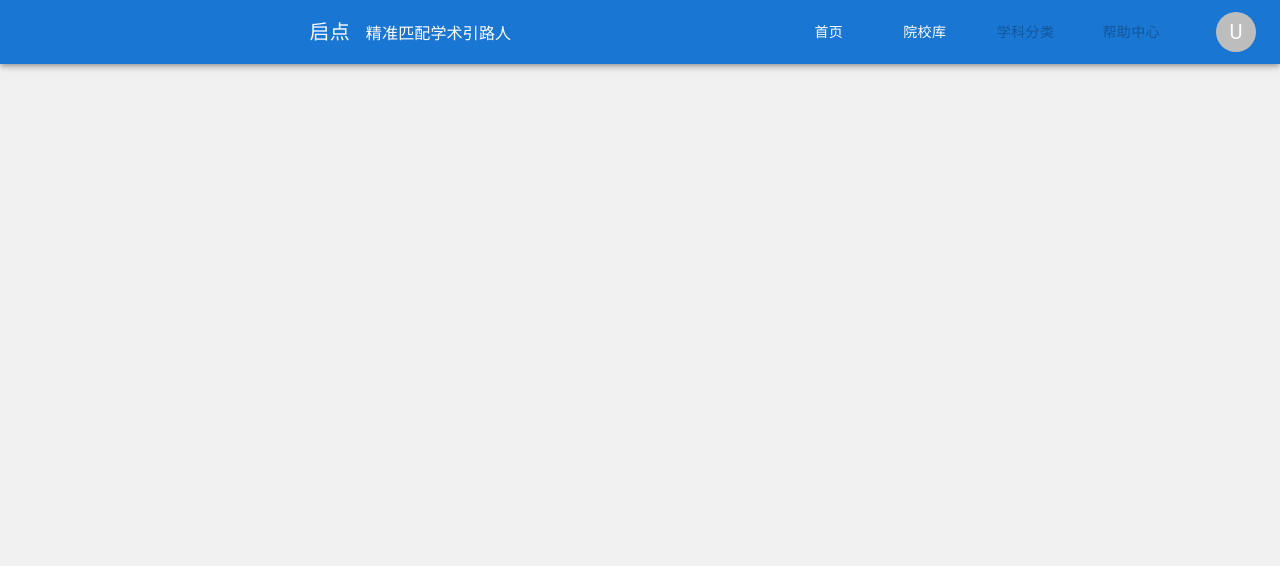
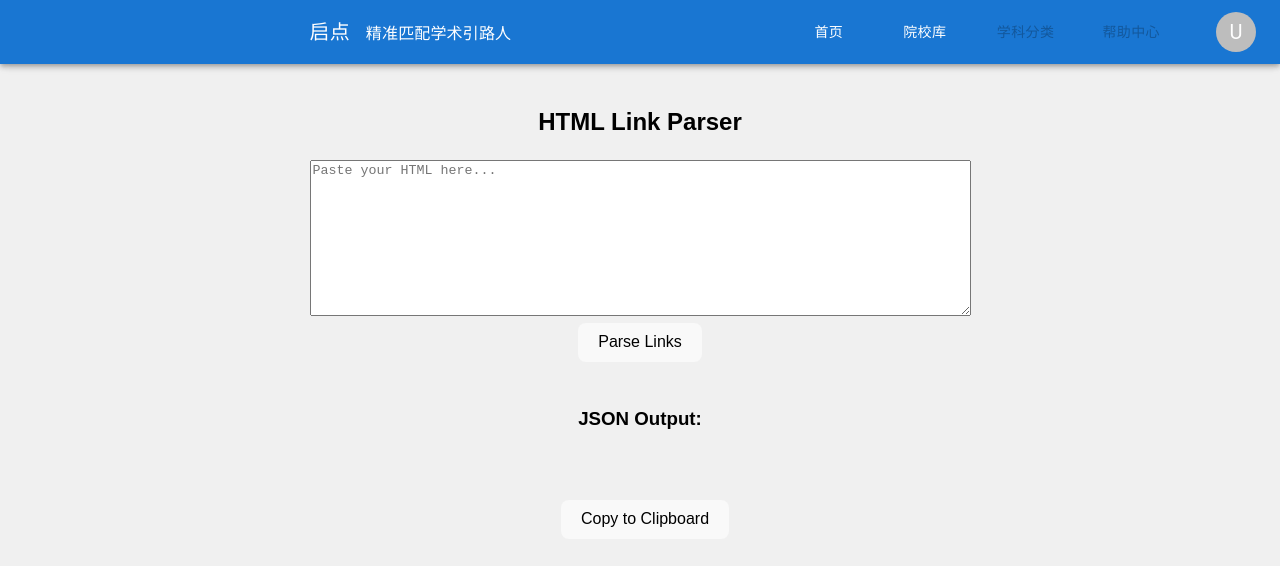
Before and after one commit to k88936/QidianFrontend, a React (Vite) app: page /extract in a window 1280 px wide. Shown: the top 566 px of the page. Built offline with nearby package versions, Linux system fonts and the light colour scheme.

Commit message:
feat(App): 添加 LinkExtractor 组件并更新路由
- 在 App组件中导入 LinkExtractor 组件- 在路由中添加 /extract路径，对应 LinkExtractor组件
- 新增 LinkExtractor组件，用于提取 HTML 中的链接并生成 JSON 输出
- 添加复制到剪贴板功能

```diff
--- a/src/App.jsx
+++ b/src/App.jsx
@@ -24,7 +24,8 @@ import ListItemText from '@mui/material/ListItemText';
 import MenuIcon from '@mui/icons-material/Menu';
 import {useState} from 'react';
 import JsonEditorPage from "./JsonEditor.jsx"; // 添加useState导入
-import Lib from './Lib.jsx'; // 新增导入 Lib 组件
+import Lib from './Lib.jsx';
+import LinkExtractor from "./Extract"; // 新增导入 Lib 组件
 
 function App() {
     // const [anchorEl, setAnchorEl] = useState(null);
@@ -162,7 +163,8 @@ function App() {
                     <Route path="/" element={<Home isMobile={isMobile}/>}/>
                     <Route path="/search" element={<Search isMobile={isMobile}/>}/>
                     <Route path="/edit" element={<JsonEditorPage/>}/>
-                    <Route path="/lib" element={<Lib/>}/> {/* 新增路由 */}
+                    <Route path="/extract" element={<LinkExtractor/>}/>
+                    <Route path="/lib" element={<Lib/>}/>
                 </Routes>
             </Box>
         </Router>
--- /dev/null
+++ b/src/Extract.jsx
@@ -0,0 +1,76 @@
+import React from 'react';
+import './App.css';
+
+class LinkExtractor extends React.Component {
+    constructor(props) {
+        super(props);
+        this.state = {
+            htmlInput: '',
+            jsonOutput: ''
+        };
+    }
+
+    handleInputChange = (e) => {
+        this.setState({htmlInput: e.target.value});
+    };
+
+    parseLinks = () => {
+        const {htmlInput} = this.state;
+        const parser = new DOMParser();
+        const doc = parser.parseFromString(htmlInput, 'text/html');
+        const links = [];
+
+        const anchorTags = doc.querySelectorAll('a');
+        anchorTags.forEach(a => {
+            const name = a.textContent.trim();
+            const url = a.getAttribute('href');
+            if (name && url) {
+                links.push({name, url});
+            }
+        });
+
+        // 新增: 使用简单循环拼接 JSON 字符串
+        let formattedOutput = '';
+        for (let i = 0; i < links.length; i++) {
+            formattedOutput += JSON.stringify(links[i]);
+            formattedOutput += ', ';
+        }
+        this.setState({jsonOutput: formattedOutput});
+    };
+
+    // 新增：复制到剪贴板的方法
+    handleCopyClick = () => {
+        const {jsonOutput} = this.state;
+        navigator.clipboard.writeText(jsonOutput)
+            // .then(() => alert('复制成功！'))
+            .catch(err => console.error('复制失败: ', err));
+    };
+
+    render() {
+        return (
+            <div style={{padding: '20px'}}>
+                <h2>HTML Link Parser</h2>
+                <textarea
+                    rows="10"
+                    cols="80"
+                    value={this.state.htmlInput}
+                    onChange={this.handleInputChange}
+                    placeholder="Paste your HTML here..."
+                />
+                <br/>
+                <button onClick={this.parseLinks}>Parse Links</button>
+                {/* 新增：复制按钮 */}
+
+                <br/><br/>
+                <h3>JSON Output:</h3>
+                <pre>{this.state.jsonOutput}</pre>
+                <br/><br/>
+                <button onClick={this.handleCopyClick} style={{marginLeft: '10px'}}>
+                    Copy to Clipboard
+                </button>
+            </div>
+        );
+    }
+}
+
+export default LinkExtractor;
```
